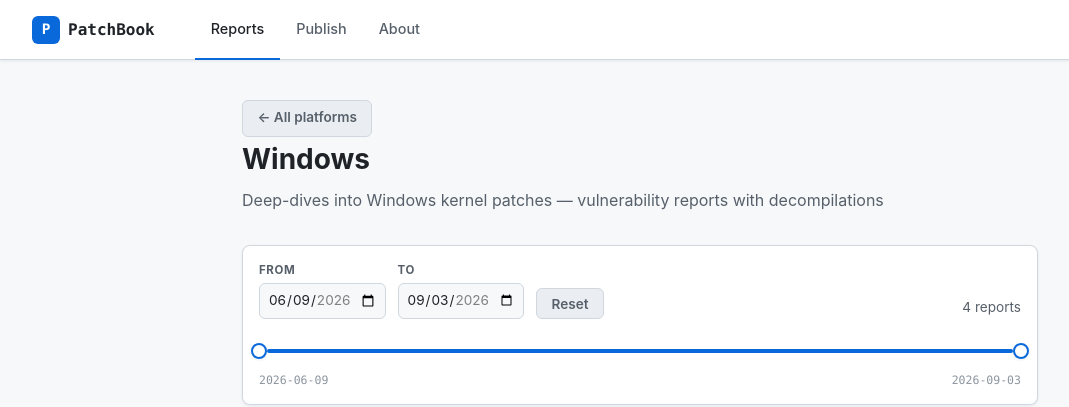
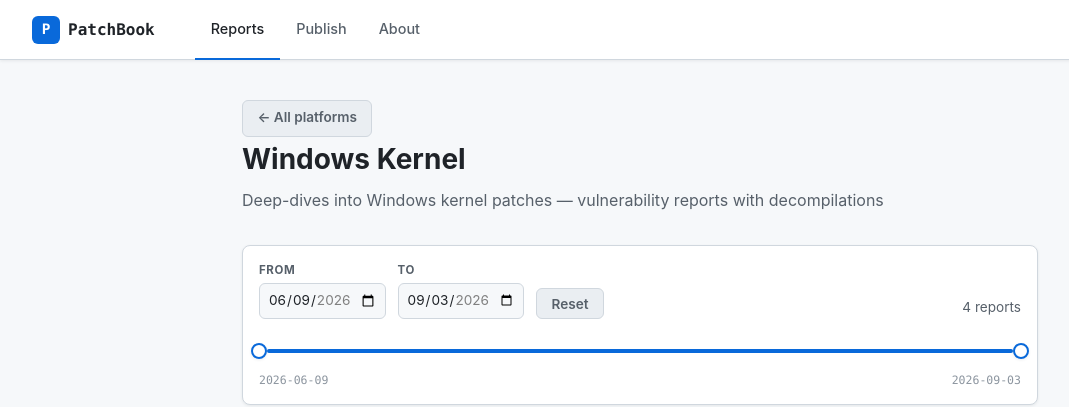
Before and after one commit to TzviRonen/PatchBook, a Jekyll site: the page built from windows.md, in a window 1280 px wide and 900 px high. Shown: the top 407 px of the window, without its empty margins (0-1069 px from the left). Built offline with Jekyll 4.4.1, drawn with Linux system fonts in a browser that asks for light colours.

Commit message:
/windows/ page: title "Windows" -> "Windows Kernel"
Co-Authored-By: Claude Opus 4.8 <noreply@anthropic.com>
Claude-Session: https://claude.ai/code/session_01KbTS8N5CEPrVJnHGPQrRQt

```diff
--- a/_layouts/reports.html
+++ b/_layouts/reports.html
@@ -14,7 +14,7 @@ layout: default
 <div class="page">
   <div class="page-header">
     <a class="back-link btn btn-muted" href="{{ '/' | relative_url }}">← All platforms</a>
-    <h1>Windows</h1>
+    <h1>Windows Kernel</h1>
     <p>Deep-dives into Windows kernel patches — vulnerability reports with decompilations</p>
   </div>
 
--- a/windows.md
+++ b/windows.md
@@ -1,5 +1,5 @@
 ---
 layout: reports
-title: Windows
+title: Windows Kernel
 permalink: /windows/
 ---
```
